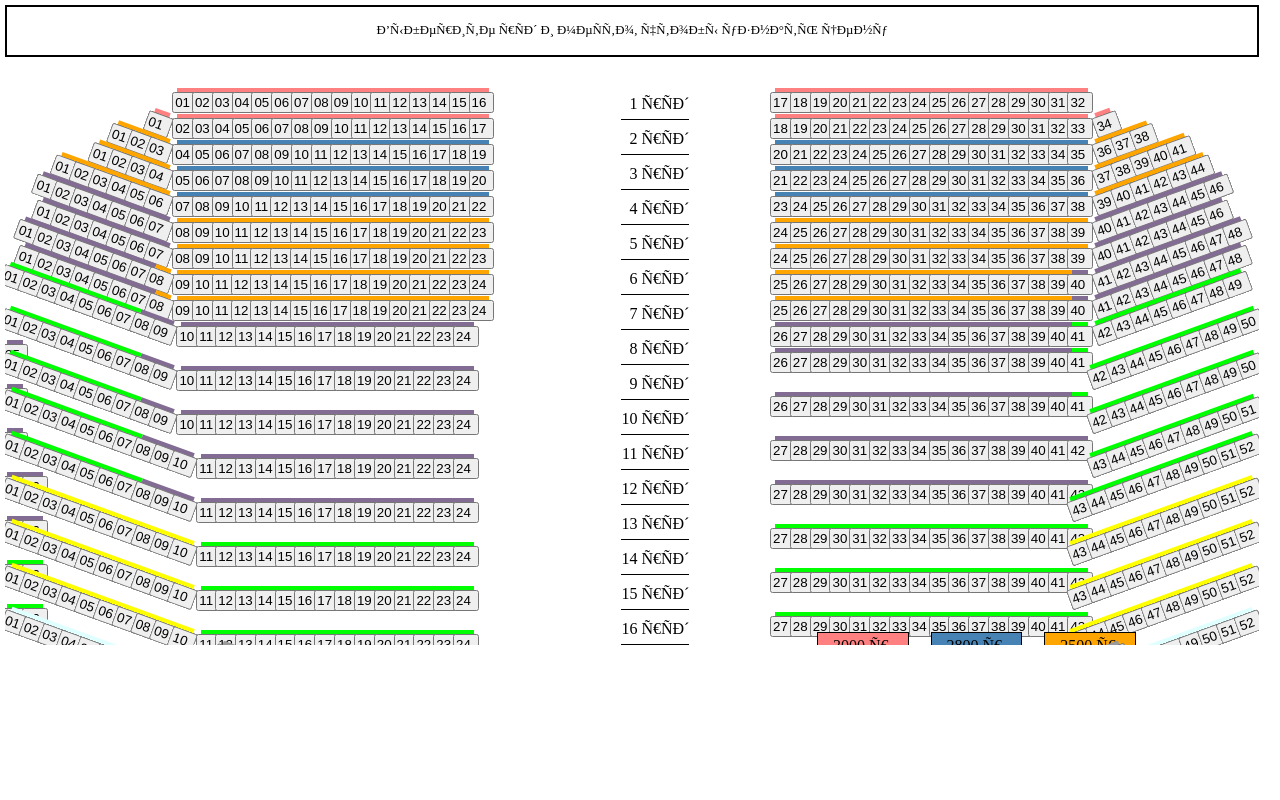
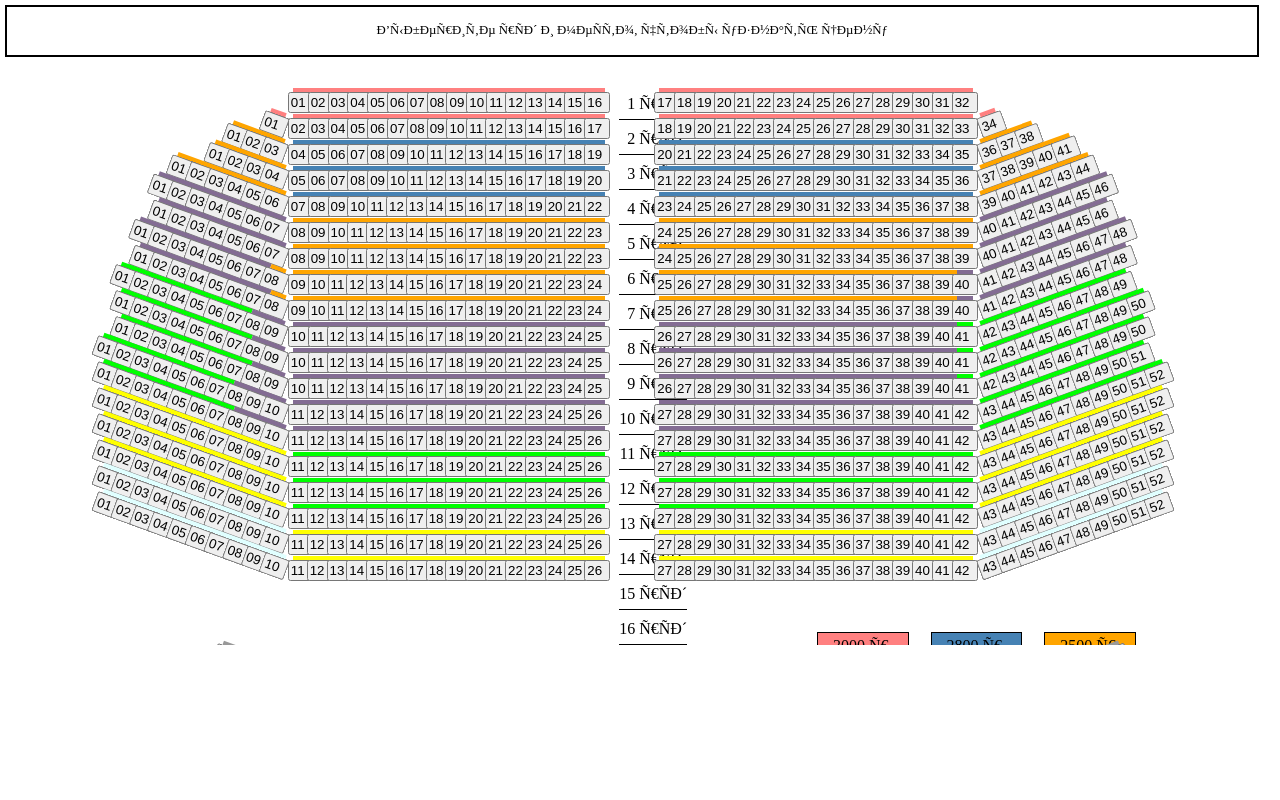
Before and after one commit to lbankoff/lbankoff.github.io, a plain HTML site: page index.html in a window 1280 px wide. Drawn offline with Linux system fonts and the light colour scheme.

Commit message:
Update some_style_v2.css

```diff
--- a/some_style_v2.css
+++ b/some_style_v2.css
@@ -27,8 +27,8 @@
 {
 	position: absolute;
 	top: 80px;
-	/*left: 48.8%;*/
-	left: 48vw;
+	left: 48.8%;
+	/*left: 48vw;*/
 	text-align: right;
 }
 .middleTable td
@@ -42,8 +42,8 @@
 {
 	position: absolute;
 	top: 80px;
-	/*right: 52%;*/
-	right: 60vw;
+	right: 52%;
+	/*right: 60vw;*/
 	/*border: 8px solid #E6E6FA;*/
 }
 .leftSideTable td
@@ -75,8 +75,8 @@
 {
 	position: absolute;
 	top: 80px;
-	/*left: 52%;*/
-	left: 60vw;
+	left: 52%;
+	/*left: 60vw;*/
 	/*border: 8px solid #FFE4B5;*/
 }
 .rightSideTable td
```
